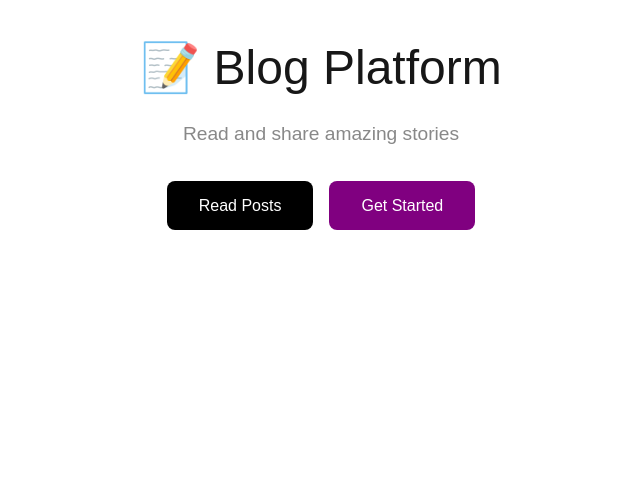
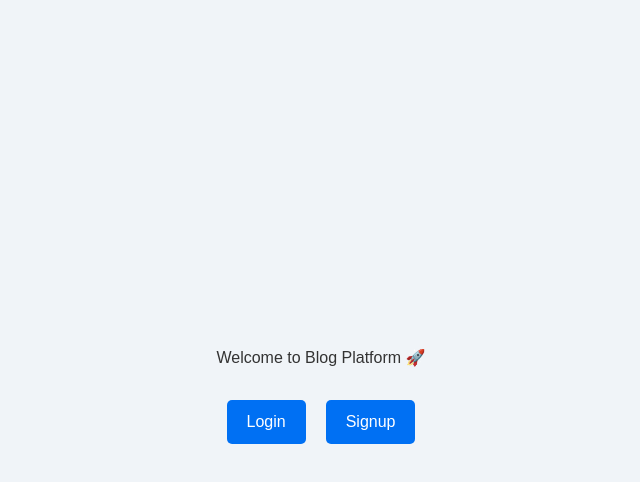
Before and after one commit to BHUSHANMAURYA007/blog-platform, a Next.js app: page / in a window 1280 px wide. Shown: the top 482 px of the page, without its empty margins (319-959 px from the left). Built offline with nearby package versions, Linux system fonts and the light colour scheme.

Commit message:
fix dashboard

```diff
--- /dev/null
+++ b/app/dashboard/page.js
@@ -0,0 +1,84 @@
+"use client";
+
+import { supabase } from "@/lib/supabaseClient";
+import { useRouter } from "next/navigation";
+import { useEffect } from "react";
+
+export default function Dashboard() {
+  const router = useRouter();
+
+  // 🔒 protect page (optional but important)
+  useEffect(() => {
+    const checkUser = async () => {
+      const { data } = await supabase.auth.getUser();
+
+      if (!data.user) {
+        router.push("/login");
+      }
+    };
+
+    checkUser();
+  }, []);
+
+  // 🔴 logout function
+  const handleLogout = async () => {
+    await supabase.auth.signOut();
+    alert("Logged out ✅");
+    router.push("/");
+  };
+
+  return (
+    <div style={container}>
+      <h1>Dashboard</h1>
+
+      <button style={btnBlue} onClick={() => router.push("/create-post")}>
+        Create Post
+      </button>
+
+      <button style={btnGreen} onClick={() => router.push("/posts")}>
+        Read Posts
+      </button>
+
+      <button style={btnRed} onClick={handleLogout}>
+        Logout
+      </button>
+    </div>
+  );
+}
+
+// 🎨 styles
+const container = {
+  display: "flex",
+  flexDirection: "column",
+  alignItems: "center",
+  justifyContent: "center",
+  height: "100vh",
+  backgroundColor: "#f5f7fa"
+};
+
+const btnBlue = {
+  padding: "10px 20px",
+  margin: "10px",
+  backgroundColor: "#007bff",
+  color: "white",
+  border: "none",
+  borderRadius: "5px"
+};
+
+const btnGreen = {
+  padding: "10px 20px",
+  margin: "10px",
+  backgroundColor: "#28a745",
+  color: "white",
+  border: "none",
+  borderRadius: "5px"
+};
+
+const btnRed = {
+  padding: "10px 20px",
+  margin: "10px",
+  backgroundColor: "red",
+  color: "white",
+  border: "none",
+  borderRadius: "5px"
+};
--- a/app/login/page.js
+++ b/app/login/page.js
@@ -20,19 +20,42 @@ export default function Login() {
     }
   };
 
-  return (
-    <div>
-      <h1>Login</h1>
+ return (
+  <div style={container}>
+    <h1>Login</h1>
 
-      <input onChange={(e) => setEmail(e.target.value)} placeholder="Email" />
+    <input style={input} onChange={(e) => setEmail(e.target.value)} placeholder="Email" />
+    <input style={input} type="password" onChange={(e) => setPassword(e.target.value)} placeholder="Password" />
 
-      <input
-        type="password"
-        onChange={(e) => setPassword(e.target.value)}
-        placeholder="Password"
-      />
+    <button style={btn} onClick={handleLogin}>Login</button>
+  </div>
 
-      <button onClick={handleLogin}>Login</button>
-    </div>
-  );
+);
+const container = {
+  display: "flex",
+  flexDirection: "column",
+  alignItems: "center",
+  justifyContent: "center",
+  height: "100vh",
+  backgroundColor: "#f9fafb"
+};
+
+const input = {
+  padding: "10px",
+  margin: "10px",
+  width: "250px",
+  borderRadius: "5px",
+  border: "1px solid #ccc"
+};
+
+const btn = {
+  padding: "10px 20px",
+  backgroundColor: "#28a745",
+  color: "white",
+  border: "none",
+  borderRadius: "5px"
+};
+<button onClick={handleLogout} style={btn}>
+  Logout
+</button>
 }
--- a/app/page.tsx
+++ b/app/page.tsx
@@ -1,30 +1,34 @@
-"use client";
+export default function Home() {
+  return (
+    <div style={{
+      display: "flex",
+      justifyContent: "center",
+      alignItems: "center",
+      height: "100vh",
+      flexDirection: "column",
+      backgroundColor: "#f0f4f8"
+    }}>
+      <h1 style={{ color: "#333" }}>Welcome to Blog Platform 🚀</h1>
 
-import { useRouter } from "next/navigation";
+      <div style={{ marginTop: "20px" }}>
+        <a href="/login">
+          <button style={btnStyle}>Login</button>
+        </a>
 
-export default function Home() {
-  const router = useRouter();
-
-  return (
-    <div style={{ padding: "2rem", maxWidth: "800px", margin: "0 auto", textAlign: "center" }}>
-      <h1 style={{ fontSize: "3rem", marginBottom: "1rem" }}>📝 Blog Platform</h1>
-      <p style={{ fontSize: "1.2rem", color: "#888", marginBottom: "2rem" }}>
-        Read and share amazing stories
-      </p>
-      <div style={{ display: "flex", gap: "1rem", justifyContent: "center" }}>
-        <button
-          onClick={() => router.push("/posts")}
-          style={{ padding: "0.8rem 2rem", backgroundColor: "black", color: "white", border: "none", borderRadius: "8px", cursor: "pointer", fontSize: "1rem" }}
-        >
-          Read Posts
-        </button>
-        <button
-          onClick={() => router.push("/signup")}
-          style={{ padding: "0.8rem 2rem", backgroundColor: "purple", color: "white", border: "none", borderRadius: "8px", cursor: "pointer", fontSize: "1rem" }}
-        >
-          Get Started
-        </button>
+        <a href="/signup">
+          <button style={btnStyle}>Signup</button>
+        </a>
       </div>
     </div>
   );
 }
+
+const btnStyle = {
+  padding: "10px 20px",
+  margin: "10px",
+  backgroundColor: "#0070f3",
+  color: "white",
+  border: "none",
+  borderRadius: "5px",
+  cursor: "pointer"
+};
```
